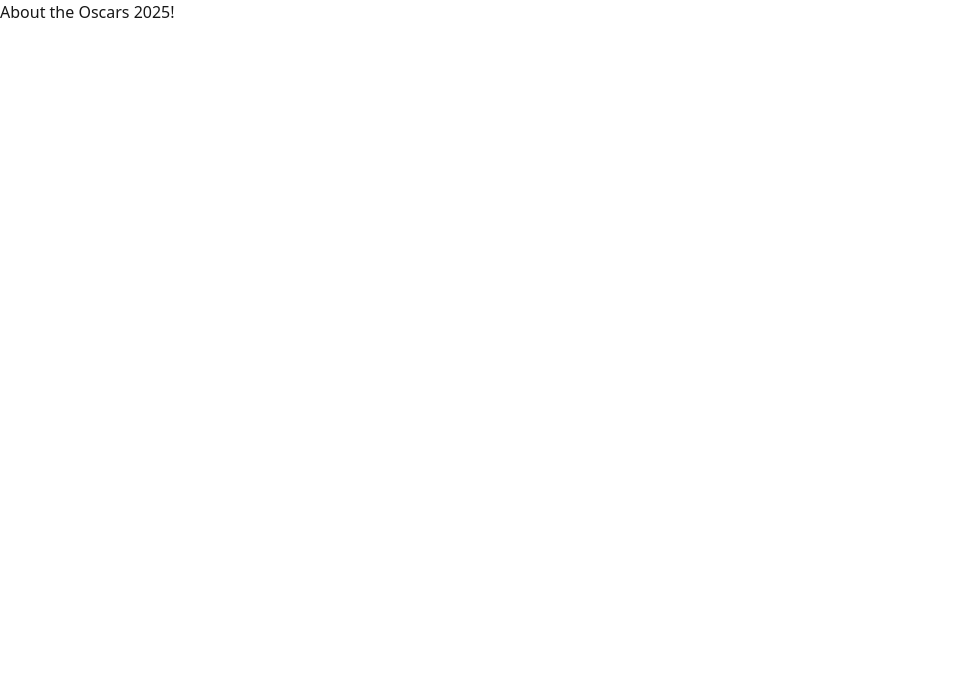
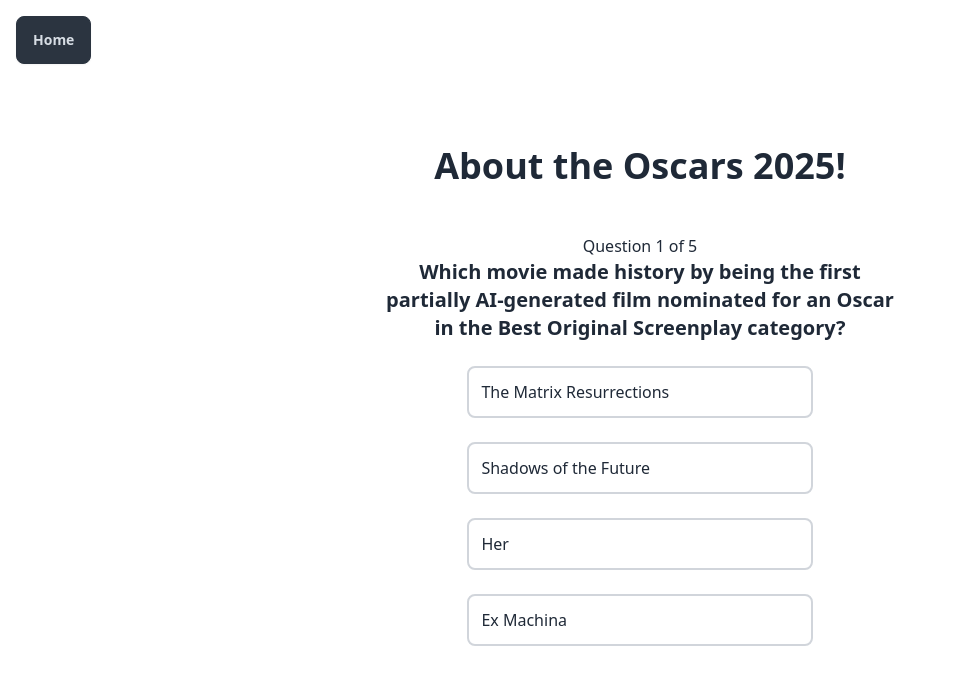
Before and after one commit to t-kupp/chas-amazon-quiz-site, a Next.js app: page /quizzes/oscars-2025 in a window 1280 px wide. Shown: the top 684 px of the page, without its empty margins (0-957 px from the left). Built offline with nearby package versions, Linux system fonts and the light colour scheme.

Commit message:
added quiz logic for all the quizzes, preparations for end screen and basic UI layout

```diff
--- a/components/QuizCard.js
+++ b/components/QuizCard.js
@@ -1,68 +1,67 @@
 import React, { useState } from 'react';
-import initialQuizData from "@/context/initialQuizData"
 
-const QuizCard = ({ answer, isCorrect, onSelect, showResult }) => {
-    const [selected, setSelected] = useState(false);
+const QuizCard = ({ currentQuestion, onAnswer, handleNext }) => {
+  const [completed, setCompleted] = useState(false);
+  const [selectedIndex, setSelectedIndex] = useState(null);
 
-
-    //The player can choose one answer
-    const handleClick = () => {
-      if (!selected) {
-        setSelected(true);
-        onSelect(isCorrect);
+  const handleSelect = (isCorrect, index) => {
+    if (!completed) {
+      setCompleted(true);
+      setSelectedIndex(index);
+      onAnswer({
+        question: currentQuestion.title,
+        answeredCorrectly: isCorrect,
+      });
     }
   };
 
-    //Card changes colour depending if true/false
+  return (
+    <div className='mx-auto max-w-lg'>
+      <h2 className='mb-4 text-center text-xl font-semibold'>{currentQuestion.title}</h2>
+      <div className='grid grid-cols-7 items-center gap-4'>
+        <div className='col-span-1'></div>
+        <div className='col-span-5'>
+          <div className='relative grid grid-cols-1 gap-2'>
+            {currentQuestion.answers.map((ans, index) => {
+              const isSelected = index === selectedIndex;
+              const isCorrect = ans.isCorrect;
               const getCardStyle = () => {
-      if (!showResult) {
-        return selected
+                if (!completed) {
+                  return isSelected
                     ? 'border-2 border-blue-500'
                     : 'border-2 border-gray-300 hover:border-blue-500';
                 }
-
                 if (isCorrect) return 'border-2 border-green-500';
-      return selected ? 'border-2 border-red-500' : 'border-2 border-gray-300';
+                return isSelected ? 'border-2 border-red-500' : 'border-2 border-gray-300';
               };
-
-    //CSS for answer
               return (
                 <div
-        onClick={handleClick}
-        className={`p-3 m-2 rounded-lg cursor-pointer transition-colors duration-200 ${getCardStyle()}`}
+                  key={index}
+                  onClick={() => handleSelect(isCorrect, index)}
+                  className={`m-2 cursor-pointer rounded-lg p-3 transition-colors duration-200 ${getCardStyle()} ${
+                    completed ? 'pointer-events-none' : ''
+                  }`}
                 >
-        {answer}
+                  {ans.title}
                 </div>
               );
-  };
-
-
-  const Quiz = () => {
-    const [completed, setCompleted] = useState(false);
-
-    const currentQuestion = initialQuizData[0]; // Always shows the first question
-
-    //Prevents selecting multiple answers for the same question.
-    const handleSelect = (isCorrect) => {
-      if (!completed) {
-        setCompleted(true);
-      }
-    };
-
-    //Rendering
-    return (
-      <div className="max-w-md mx-auto">
-        <h2 className="text-xl font-bold mb-4">{currentQuestion.question}</h2>
-        <div className="grid grid-cols-1 gap-2">
-          {currentQuestion.answers.map((ans, index) => (
-            <QuizCard
-              key={index}
-              answer={ans.text}
-              isCorrect={ans.correct}
-              onSelect={handleSelect}
-              showResult={completed}
-            />
-          ))}
+            })}
+          </div>
+        </div>
+        <div className='col-span-1'>
+          {completed && (
+            <button
+              onClick={() => {
+                setSelectedIndex(null);
+                setCompleted(false);
+                handleNext();
+              }}
+              className='btn btn-neutral'
+            >
+              Next
+            </button>
+          )}
+        </div>
       </div>
     </div>
   );
--- /dev/null
+++ b/components/QuizPage.jsx
@@ -0,0 +1,54 @@
+import QuizCard from '@/components/QuizCard';
+import { useState, useEffect } from 'react';
+
+export default function QuizPage({ quiz }) {
+  const [currentQuestionIndex, setCurrentQuestionIndex] = useState(0);
+  const [isLastQuestion, setIsLastQuestion] = useState(false);
+  const [showEndScreen, setShowEndScreen] = useState(false);
+  const [userScore, setUserScore] = useState(0);
+  const [currentQuestion, setCurrentQuestion] = useState(
+    quiz.questions[0] || { title: '', answers: [] },
+  );
+
+  useEffect(() => {
+    setIsLastQuestion(currentQuestionIndex + 1 >= quiz.questions.length);
+  }, [currentQuestionIndex, quiz.questions.length]);
+
+  const onAnswer = (answerData) => {
+    console.log(answerData);
+    if (answerData.answeredCorrectly) {
+      setUserScore(userScore + 1);
+    }
+  };
+
+  const handleNext = () => {
+    if (currentQuestionIndex < quiz.questions.length - 1) {
+      setCurrentQuestionIndex(currentQuestionIndex + 1);
+      setCurrentQuestion(quiz.questions[currentQuestionIndex + 1]);
+    }
+
+    if (isLastQuestion) {
+      setShowEndScreen(true);
+    }
+  };
+
+  return (
+    <div className='flex min-h-screen flex-col items-center justify-center'>
+      {showEndScreen ? (
+        <div>
+          <h1 className='mb-12 text-4xl font-bold'>End Screen</h1>
+          <p>You got {userScore} question right!</p>
+        </div>
+      ) : (
+        <>
+          <h1 className='mb-12 text-4xl font-bold'>{quiz.title}</h1>
+          <p className=''>
+            Question {currentQuestionIndex + 1} of {quiz.questions.length}
+          </p>
+
+          <QuizCard currentQuestion={currentQuestion} onAnswer={onAnswer} handleNext={handleNext} />
+        </>
+      )}
+    </div>
+  );
+}
--- a/context/initialQuizData.jsx
+++ b/context/initialQuizData.jsx
@@ -6,7 +6,7 @@
       title:
         'Which movie made history by being the first partially AI-generated film nominated for an Oscar in the Best Original Screenplay category?',
       answers: [
-        { title: 'The Matrix Resurrections', isCorrect: false },
+        { title: 'The Matrix Resurrections', isCorrect: true },
         { title: 'Shadows of the Future', isCorrect: false },
         { title: 'Her', isCorrect: false },
         { title: 'Ex Machina', isCorrect: false },
@@ -202,9 +202,9 @@
   ],
 };
 
-export const initialQuizData = [
+export const initialQuizData = {
   oscars2025Quiz,
   oscarHistoryQuiz,
   unforgettableMomentsQuiz,
   odditiesAndFunFactsQuiz,
-];
+};
--- a/pages/_app.jsx
+++ b/pages/_app.jsx
@@ -1,10 +1,16 @@
 import '@/styles/globals.css';
 import QuizProvider from '@/context/quizContext';
+import Link from 'next/link';
 
 export default function App({ Component, pageProps }) {
   return (
-    <QuizProvider>
-      <Component {...pageProps} />
-    </QuizProvider>
+    <>
+      <Link href={'/'}>
+        <button className='btn btn-neutral fixed m-4'>Home</button>
+      </Link>
+      <QuizProvider>
+        <Component {...pageProps} />
+      </QuizProvider>
+    </>
   );
 }
--- a/pages/index.jsx
+++ b/pages/index.jsx
@@ -1,7 +1,6 @@
 import { useContext } from 'react';
 import { QuizContext } from '@/context/quizContext';
 import Link from 'next/link';
-import QuizCard from '@/components/QuizCard';
 
 export default function Home() {
   const { quizData } = useContext(QuizContext);
@@ -20,18 +19,12 @@
               lorem ipsum lorem ipsum lorem ipsum lorem ipsum lorem ipsum.
             </p>
             <ul className='content- grid grid-cols-2 gap-4'>
-              {quizData.map((quiz, index) => {
-                return (
-                  <Link key={index} href={quiz.href}>
-                    <button className='btn btn-primary w-full'>{quiz.title}</button>
-                  </Link>
-                );
-              })}
+              {Object.entries(quizData).map(([key, quiz]) => (
+                <Link key={key} href={quiz.href}>
+                  <button className='btn btn-primary w-full'>{quiz.title}</button>
+                </Link>
+              ))}
             </ul>
-          </div>
-
-          <div>
-            <QuizCard />
           </div>
         </div>
       </div>
--- a/pages/quizzes/oddities-and-fun-facts.jsx
+++ b/pages/quizzes/oddities-and-fun-facts.jsx
@@ -1,3 +1,9 @@
-export default function odditiesAndFunFacts() {
-  return <h1>Oddities and Fun Facts</h1>;
+import QuizPage from '@/components/QuizPage';
+import { QuizContext } from '@/context/quizContext';
+import { useContext } from 'react';
+
+export default function oscars2025() {
+  const { quizData } = useContext(QuizContext);
+
+  return <QuizPage quiz={quizData.odditiesAndFunFactsQuiz} />;
 }
--- a/pages/quizzes/oscars-2025.jsx
+++ b/pages/quizzes/oscars-2025.jsx
@@ -1,3 +1,9 @@
+import QuizPage from '@/components/QuizPage';
+import { QuizContext } from '@/context/quizContext';
+import { useContext } from 'react';
+
 export default function oscars2025() {
-  return <h1>About the Oscars 2025!</h1>;
+  const { quizData } = useContext(QuizContext);
+
+  return <QuizPage quiz={quizData.oscars2025Quiz} />;
 }
--- a/pages/quizzes/oscars-history.jsx
+++ b/pages/quizzes/oscars-history.jsx
@@ -1,3 +1,9 @@
-export default function oscarsHistory() {
-  return <h1>Oscars History</h1>;
+import QuizPage from '@/components/QuizPage';
+import { QuizContext } from '@/context/quizContext';
+import { useContext } from 'react';
+
+export default function oscars2025() {
+  const { quizData } = useContext(QuizContext);
+
+  return <QuizPage quiz={quizData.oscarHistoryQuiz} />;
 }
--- a/pages/quizzes/unforgettable-moments.jsx
+++ b/pages/quizzes/unforgettable-moments.jsx
@@ -1,3 +1,9 @@
-export default function unforgettableMoments() {
-  return <h1>Unforgettable Moments</h1>;
+import QuizPage from '@/components/QuizPage';
+import { QuizContext } from '@/context/quizContext';
+import { useContext } from 'react';
+
+export default function oscars2025() {
+  const { quizData } = useContext(QuizContext);
+
+  return <QuizPage quiz={quizData.unforgettableMomentsQuiz} />;
 }
--- a/styles/globals.css
+++ b/styles/globals.css
@@ -2,7 +2,7 @@
 @tailwind components;
 @tailwind utilities;
 
-:root {
+/* :root {
   --background: #ffffff;
   --foreground: #171717;
 }
@@ -17,4 +17,4 @@
 body {
   color: var(--foreground);
   background: var(--background);
-}
+} */
```
Lines whose indentation alone changed are shown as unchanged.
